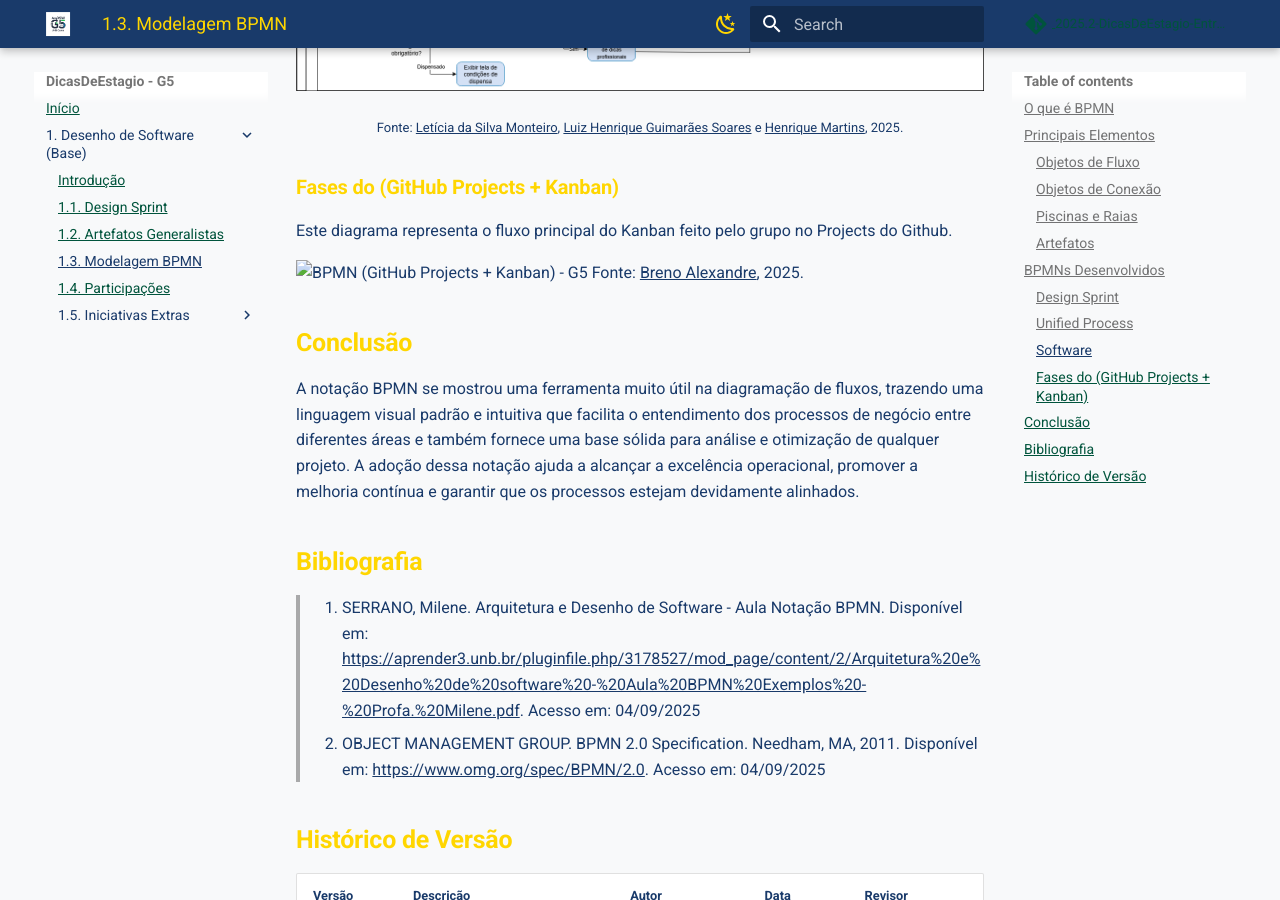
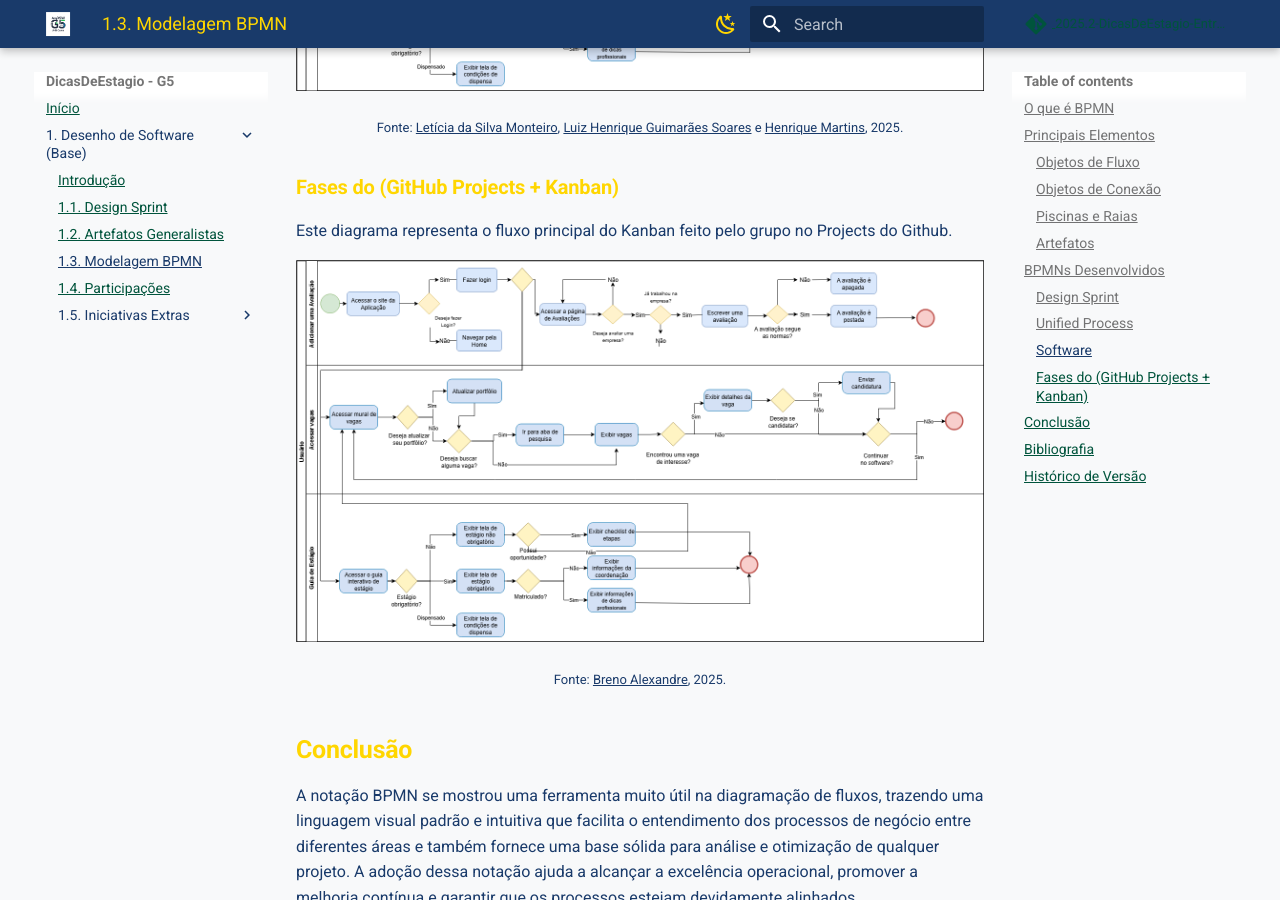
Before and after one commit to UnBArqDsw2025-2-Turma02/2025.2-T02_G5_DicasDeEstagio_Entrega03, an MkDocs documentation site: the page built from docs/Base/BPMN/ModelagemBPMN.md, in a window 1280 px wide and 900 px high, scrolled down 2694 px. Built offline with MkDocs 1.6.1 and Material for MkDocs 9.7.7, drawn with Linux system fonts in a browser that asks for light colours; comment, search, counter and statistics services are not loaded.

Commit message:
Correção no padrão de anexaão de artefato do Breno

```diff
--- a/docs/Base/BPMN/ModelagemBPMN.md
+++ b/docs/Base/BPMN/ModelagemBPMN.md
@@ -61,9 +61,8 @@ Este diagrama representa o fluxo principal da aplicação, incluindo suas princi
 
 Este diagrama representa o fluxo principal do Kanban feito pelo grupo no Projects do Github.
 
-<img src="../../assets/imgs/BPMNProjectsKanban.png" alt="BPMN (GitHub Projects + Kanban) - G5"></img>
-Fonte: [Breno Alexandre](https://github.com/brenoalexandre0), 2025.
-
+![BPMN Software - G5- Breno](../../assets/imgs/BPMNSoftware.png)
+<font size="2"><p style="text-align: center">Fonte: [Breno Alexandre](https://github.com/brenoalexandre0), 2025.</p></font>
 
 
 ## **Conclusão**
```
